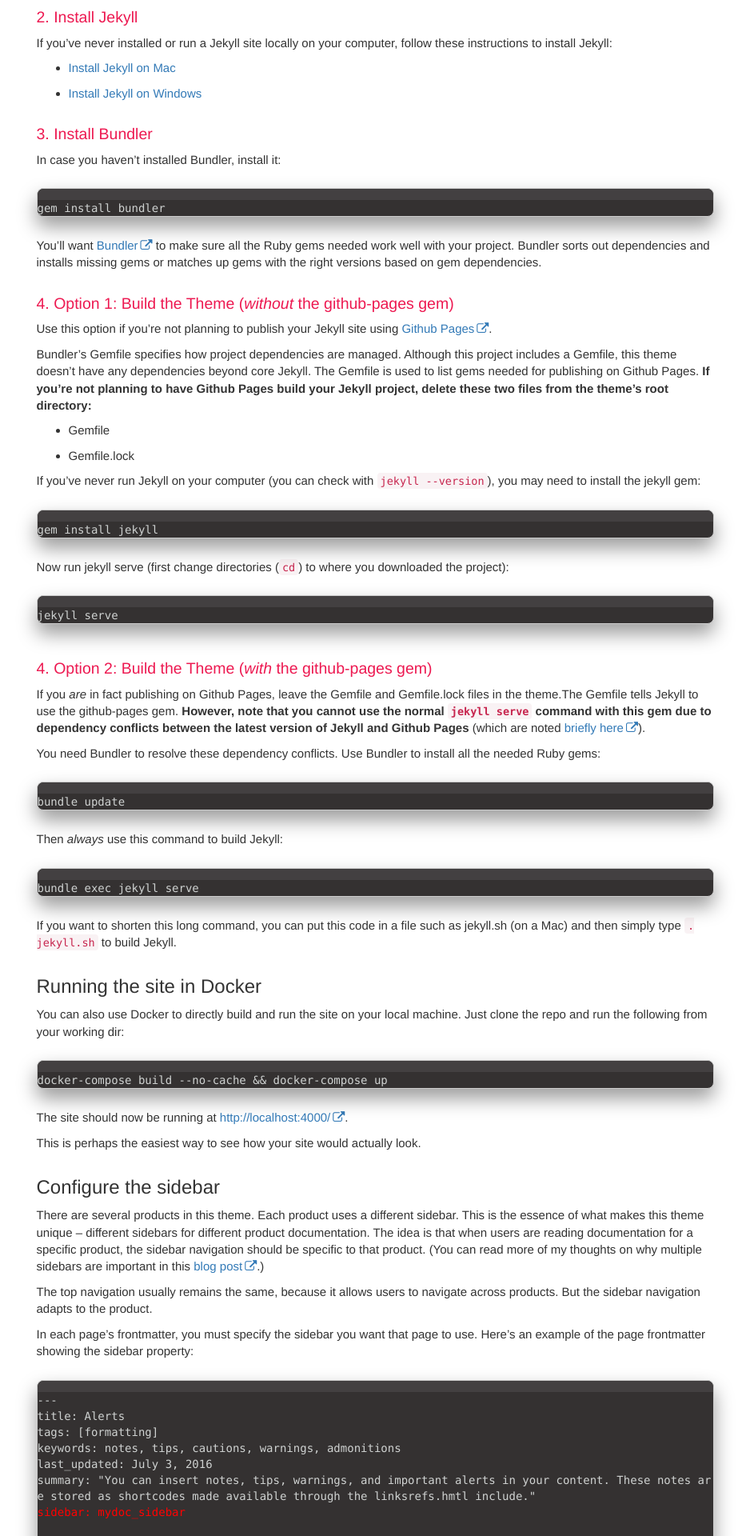
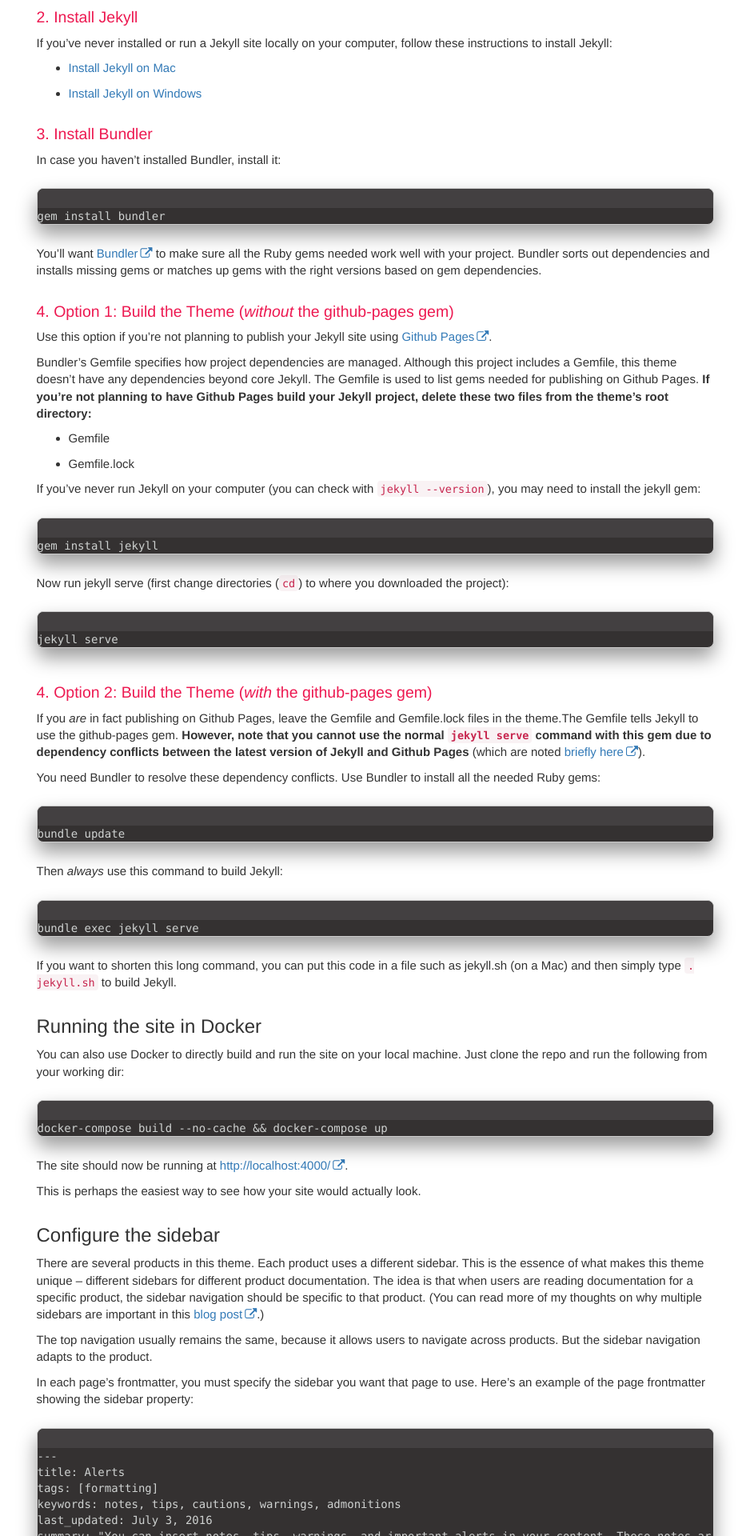
Before and after one commit to hann2a/hann2a.github.io, a Jekyll site: the page built from index.md, in a window 1280 px wide. Shown: the part 1256-3176 px from the top of the page at 80% size, without its empty margins (317-1255 px from the left). Built offline with Jekyll 4.4.1, drawn with Linux system fonts in a browser that asks for light colours; comment, search, counter and statistics services are not loaded.

Commit message:
css change

```diff
--- a/css/codeblock.css
+++ b/css/codeblock.css
@@ -44,7 +44,7 @@
  display: flex !important;
  align-items: center !important;
  justify-content: space-between !important; /* 좌우 정렬을 위해 추가 */
- padding: 7px 14px !important; /* 위아래 여백을 반으로 줄임 (14px → 7px) */
+ padding: 12px 16px !important; /* 여백을 더 늘림 (7px → 12px, 14px → 16px) */
  background-color: #434041 !important;
  border-radius: 8px 8px 0 0 !important;
 }
@@ -57,8 +57,8 @@
  cursor: pointer;
  color: #cfd2d1;
  border-radius: 4px;
- padding: 4px 8px;
- font-size: 11px;
+ padding: 6px 12px; /* 버튼 패딩도 늘림 (4px 8px → 6px 12px) */
+ font-size: 12px; /* 폰트 크기도 약간 늘림 (11px → 12px) */
  font-family: inherit;
  transition: 0.2s background-color;
  margin-left: auto; /* 오른쪽으로 밀어내기 */
```
